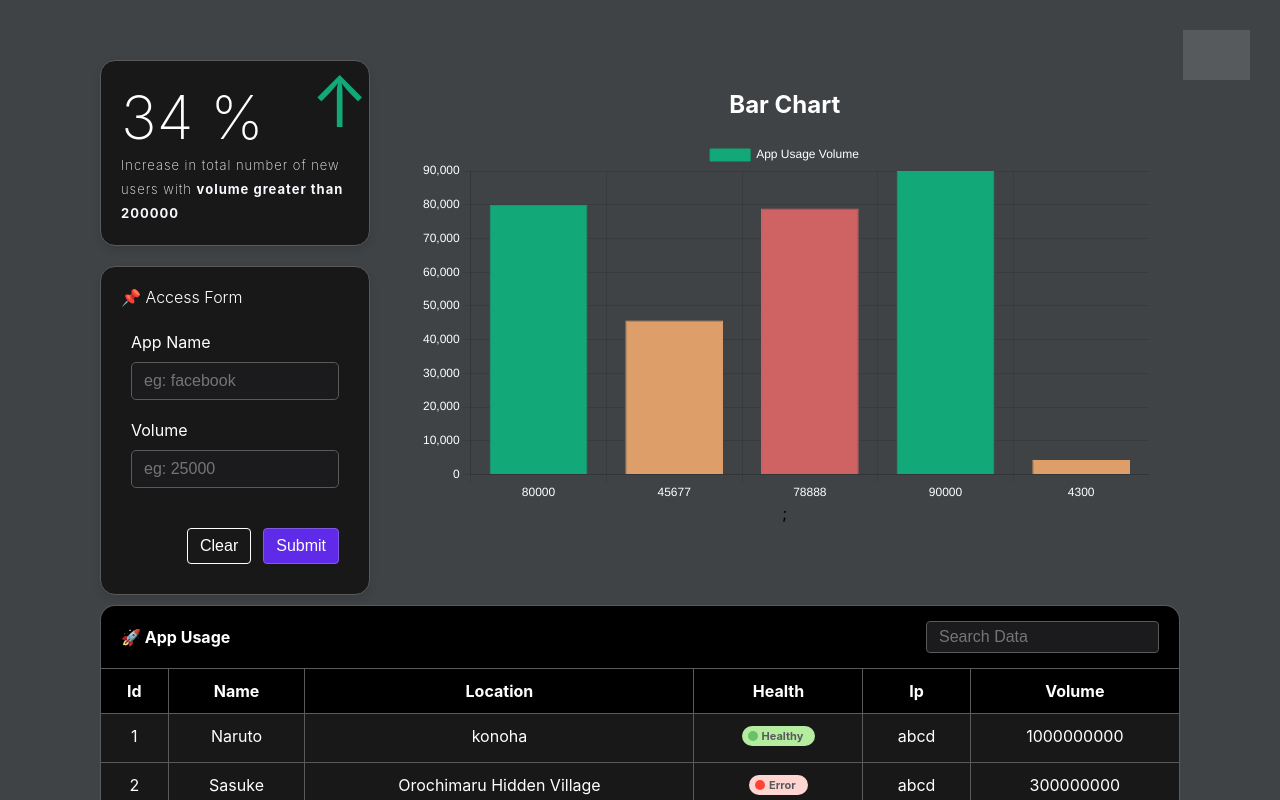
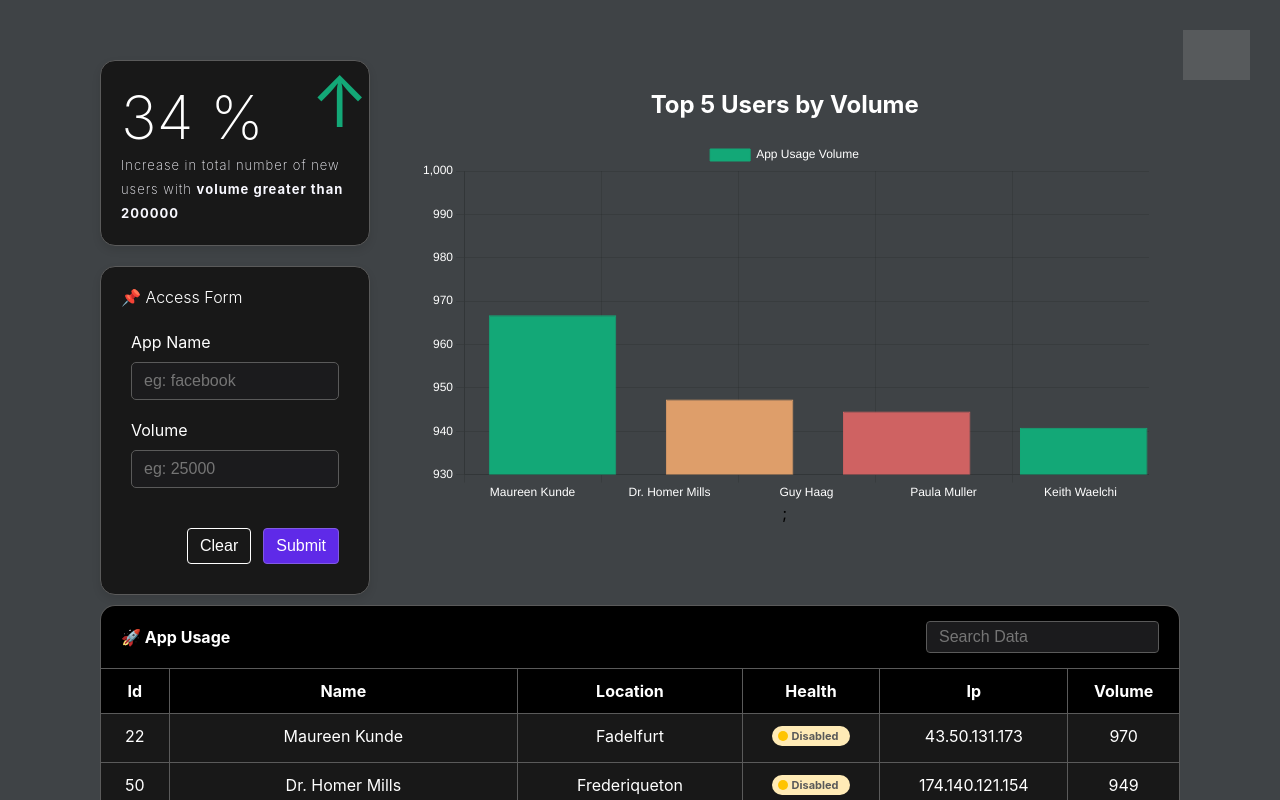
Before and after one commit to amitbadala/dope-assessment, a React (Create React App) app: page / in a window 1280 px wide. Shown: the top 800 px of the page. Built offline with nearby package versions, Linux system fonts and the light colour scheme; grey boxes are pictures that could not be loaded.

Commit message:
Update bar char

```diff
--- a/package.json
+++ b/package.json
@@ -7,6 +7,7 @@
     "react": "^18.2.0",
     "react-chartjs-2": "^5.2.0",
     "react-dom": "^18.2.0",
+    "react-fakers": "^1.0.3-rc1",
     "react-query": "^3.39.3",
     "react-scripts": "5.0.1",
     "web-vitals": "^2.1.4"
@@ -37,6 +38,7 @@
   },
   "devDependencies": {
     "@craco/craco": "^7.1.0",
+    "@faker-js/faker": "^8.0.2",
     "@iconify/react": "^4.1.1",
     "@testing-library/jest-dom": "^6.1.2",
     "@testing-library/react": "^14.0.0",
--- a/src/components/chart/bar-chart.js
+++ b/src/components/chart/bar-chart.js
@@ -8,13 +8,15 @@
 // Color for bars
 const colors = ["#13A877", "#DE9E6A", "#CF6262"];
 
-export const BarChart = ({ data }) => {
+export const BarChart = ({ data = [] }) => {
+  const topFive = data.sort((a, b) => b.volume - a.volume).slice(0, 5);
+
   const chartData = {
-    labels: data.map((item) => item.userGain),
+    labels: topFive.map((item) => item.name),
     datasets: [
       {
         label: "App Usage Volume",
-        data: data.map((item) => item.userGain),
+        data: topFive.map((item) => item.volume),
         backgroundColor: colors,
         borderColor: colors.map((color) => color.replace("0.6", "1")), // Assuming you're using rgba colors
         borderWidth: 1,
@@ -34,6 +36,8 @@
         },
       },
       y: {
+        min: 930, // Minimum value for y-axis
+        max: 1000, // Maximum value for y-axis
         ticks: {
           color: "white", // Color for y-axis labels
         },
@@ -50,7 +54,9 @@
 
   return (
     <div className="chart-container">
-      <h2 style={{ textAlign: "center", color: "white" }}>Bar Chart</h2>
+      <h2 style={{ textAlign: "center", color: "white" }}>
+        Top 5 Users by Volume
+      </h2>
       <Bar data={chartData} options={chartOptions} />;
     </div>
   );
--- a/src/pages/dashboard/dashboard.js
+++ b/src/pages/dashboard/dashboard.js
@@ -1,5 +1,5 @@
 import Table from "../../components/table/table";
-import { fetchTableData, chartData } from "../../service/dashboard-service";
+import { fetchTableData } from "../../service/dashboard-service";
 import { BarChart } from "../../components/chart/bar-chart";
 import StatsCard from "../../components/stats/stats-card";
 import SampleForm from "../../components/form/form";
@@ -9,7 +9,6 @@
 
 const Dashboard = () => {
   const { data, error, isLoading } = useQuery("tableData", fetchTableData);
-
   return (
     <div className="dashboard-container">
       <img
@@ -21,7 +20,7 @@
         <div className="flex flex-column space-between">
           <StatsCard totalUsers={34} /> <SampleForm />
         </div>
-        <BarChart data={chartData} />
+        <BarChart data={data} />
       </div>
       <div className="table-header">
         <h4>🚀 App Usage</h4>
--- a/src/service/dashboard-service.js
+++ b/src/service/dashboard-service.js
@@ -1,26 +1,27 @@
 import { sleep } from "./../utils";
+import { faker } from "@faker-js/faker";
+
+const generateFakeData = (numEntries) => {
+  const data = [];
+  for (let i = 0; i < numEntries; i++) {
+    const entry = {
+      id: i + 1,
+      name: faker.person.fullName(),
+      location: faker.location.city(),
+      health: faker.helpers.arrayElement(["Healthy", "Error", "Disabled"]),
+      ip: faker.internet.ipv4(),
+      volume: faker.number.int({ max: 1000 }),
+    };
+    data.push(entry);
+  }
+
+  return data;
+};
 
 const fetchTableData = async () => {
   await sleep(5000);
-  const sampleData = [
-    {
-      id: "1",
-      name: "Naruto",
-      location: "konoha",
-      health: "Healthy",
-      ip: "abcd",
-      volume: 1000000000, // in bytes
-    },
-    {
-      id: "2",
-      name: "Sasuke",
-      location: "Orochimaru Hidden Village",
-      health: "Error",
-      ip: "abcd",
-      volume: 300000000, // in bytes
-    },
-  ];
-  return sampleData;
+  let fakeData = generateFakeData(100);
+  return fakeData;
 };
 
 const chartData = [
```
Also changed, not shown: 1 other file (tests, documents, lock files or other folders).
